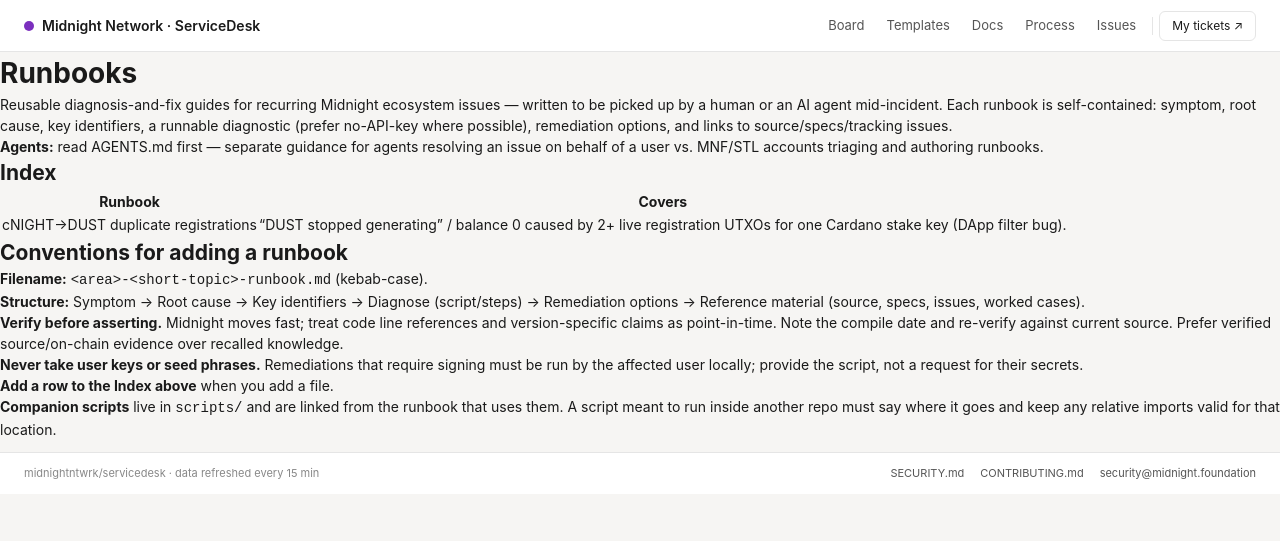
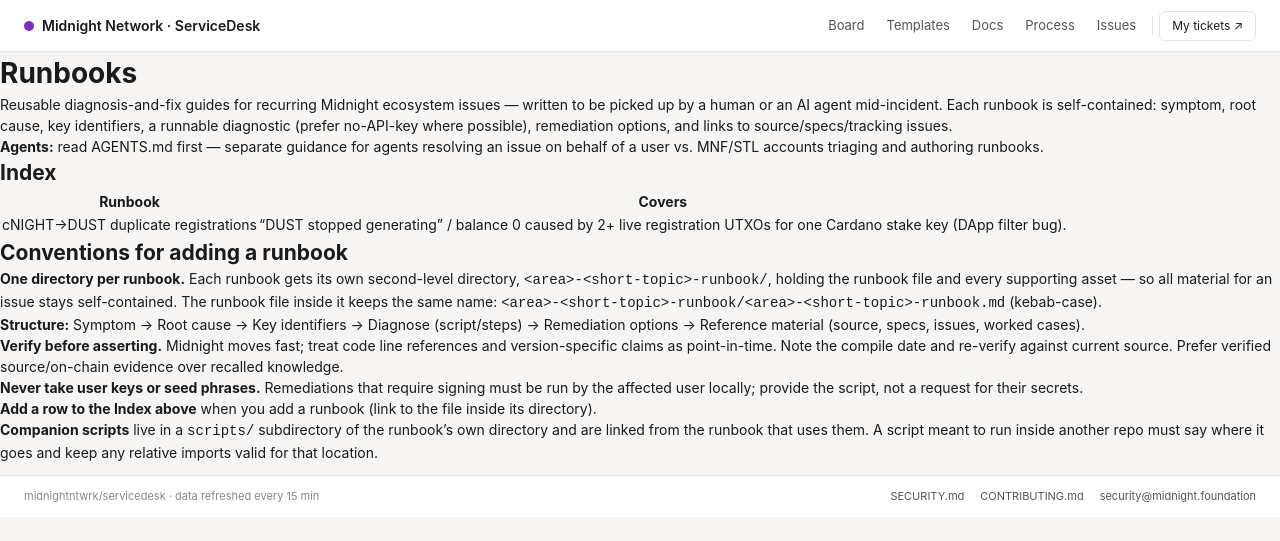
Before and after one commit to midnightntwrk/servicedesk, a Jekyll site: the page built from runbooks/README.md, in a window 1280 px wide. Shown: the top 541 px of the page. Built offline with Jekyll 4.4.1, drawn with Linux system fonts in a browser that asks for light colours; our own code applies the rules of GitHub Pages for plain Markdown files.

Commit message:
reorg dir

```diff
--- a/runbooks/README.md
+++ b/runbooks/README.md
@@ -12,11 +12,14 @@
 
 | Runbook | Covers |
 |---|---|
-| [cNIGHT→DUST duplicate registrations](cnight-dust-duplicate-registration-runbook.md) | "DUST stopped generating" / balance 0 caused by 2+ live registration UTXOs for one Cardano stake key (DApp filter bug). |
+| [cNIGHT→DUST duplicate registrations](cnight-dust-duplicate-registration-runbook/cnight-dust-duplicate-registration-runbook.md) | "DUST stopped generating" / balance 0 caused by 2+ live registration UTXOs for one Cardano stake key (DApp filter bug). |
 
 ## Conventions for adding a runbook
 
-- **Filename:** `<area>-<short-topic>-runbook.md` (kebab-case).
+- **One directory per runbook.** Each runbook gets its own second-level directory,
+  `<area>-<short-topic>-runbook/`, holding the runbook file and every supporting asset —
+  so all material for an issue stays self-contained. The runbook file inside it keeps the
+  same name: `<area>-<short-topic>-runbook/<area>-<short-topic>-runbook.md` (kebab-case).
 - **Structure:** Symptom → Root cause → Key identifiers → Diagnose (script/steps) →
   Remediation options → Reference material (source, specs, issues, worked cases).
 - **Verify before asserting.** Midnight moves fast; treat code line references and
@@ -24,7 +27,8 @@
   current source. Prefer verified source/on-chain evidence over recalled knowledge.
 - **Never take user keys or seed phrases.** Remediations that require signing must be run
   by the affected user locally; provide the script, not a request for their secrets.
-- **Add a row to the Index above** when you add a file.
-- **Companion scripts** live in [`scripts/`](scripts/) and are linked from the runbook
-  that uses them. A script meant to run inside another repo must say where it goes and
-  keep any relative imports valid for that location.
+- **Add a row to the Index above** when you add a runbook (link to the file inside its
+  directory).
+- **Companion scripts** live in a `scripts/` subdirectory of the runbook's own directory
+  and are linked from the runbook that uses them. A script meant to run inside another repo
+  must say where it goes and keep any relative imports valid for that location.
```
Also changed, not shown: runbooks/AGENTS.md (+8 -6 lines), runbooks/cnight-dust-duplicate-registration-runbook/cnight-dust-duplicate-registration-runbook.md (renamed from runbooks/cnight-dust-duplicate-registration-runbook.md), runbooks/cnight-dust-duplicate-registration-runbook/scripts/deregister-specific.NOTES.md (renamed from runbooks/scripts/deregister-specific.NOTES.md), runbooks/cnight-dust-duplicate-registration-runbook/scripts/deregister-specific.ts (renamed from runbooks/scripts/deregister-specific.ts), runbooks/cnight-dust-duplicate-registration-runbook/scripts/register-once.NOTES.md (renamed from runbooks/scripts/register-once.NOTES.md), runbooks/cnight-dust-duplicate-registration-runbook/scripts/register-once.ts (renamed from runbooks/scripts/register-once.ts).
